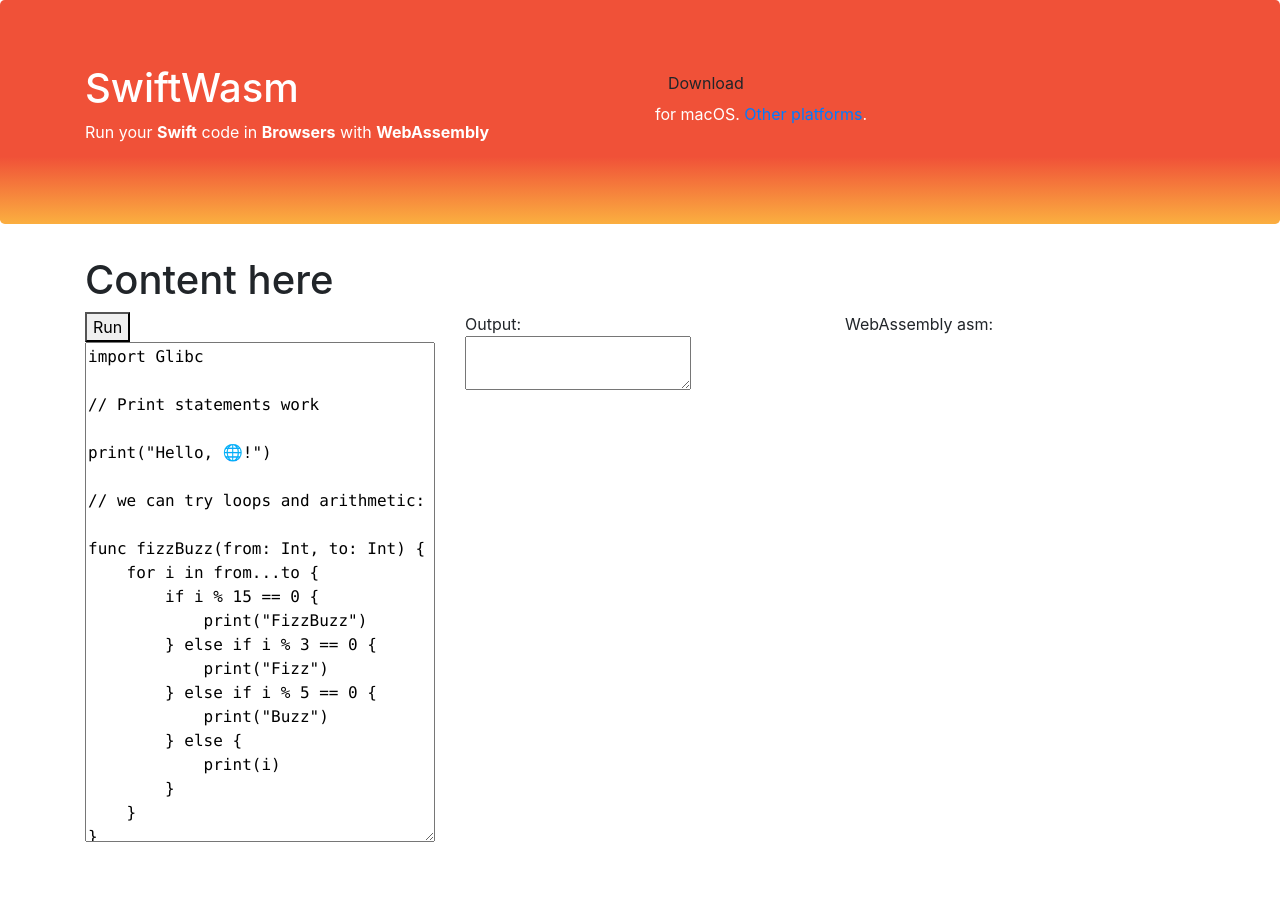
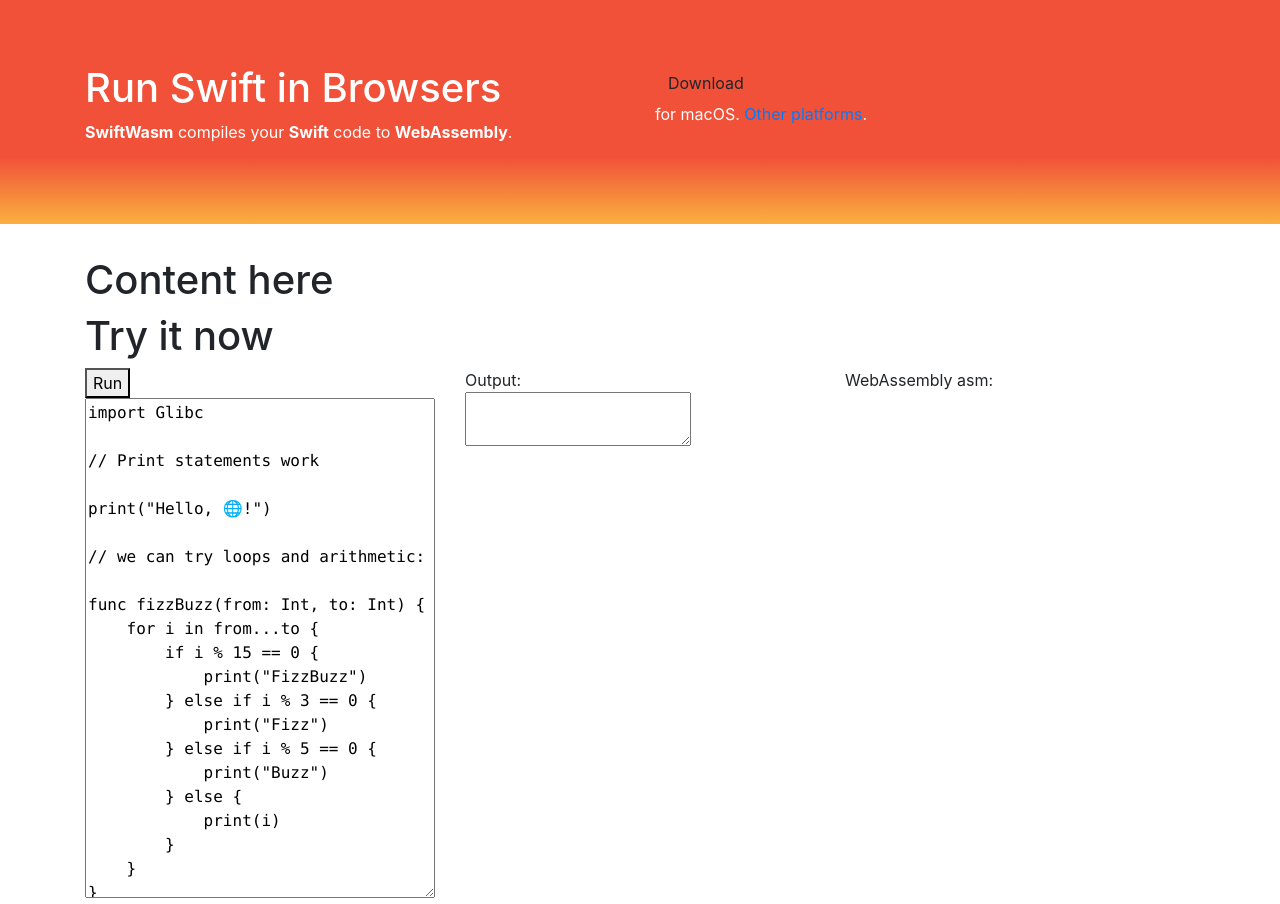
Before and after one commit to swiftwasm/swiftwasm.github.io, a plain HTML site: page index.html in a window 1280 px wide. Before the commit the page ends 848 px from the top, so only its background shows below. Drawn offline with nearby package versions, Linux system fonts and the light colour scheme.

Commit message:
Tweak the header

```diff
--- a/index.html
+++ b/index.html
@@ -6,9 +6,10 @@
 <link rel="stylesheet" href="https://cdnjs.cloudflare.com/ajax/libs/twitter-bootstrap/4.3.1/css/bootstrap.min.css" integrity="sha256-YLGeXaapI0/5IgZopewRJcFXomhRMlYYjugPLSyNjTY=" crossorigin="anonymous" />
 <style>
 .sw-jumbotron {
-	color: white;
-	background-color: #f05138;
-	background-image: linear-gradient(to bottom, #f05138 70%, #fbaf40);
+  color: white;
+  background-color: #f05138;
+  background-image: linear-gradient(to bottom, #f05138 70%, #fbaf40);
+  border-radius: 0;
 }
 #code-area {
   width: 100%;
@@ -21,8 +22,8 @@
   <div class="container">
     <div class="row">
       <div class="col">
-        <h1>SwiftWasm</h1>
-        <p>Run your <strong>Swift</strong> code in <strong>Browsers</strong> with <strong>WebAssembly</strong></p>
+        <h1>Run Swift in Browsers</h1>
+        <p><strong>SwiftWasm</strong> compiles your <strong>Swift</strong> code to <strong>WebAssembly</strong>.</string></p>
       </div>
       <div class="col">
         <a href="https://github.com/swiftwasm/swift/releases" class="btn">Download</a>
@@ -37,6 +38,7 @@
   <h1>Content here</h1>
 </div>
 <div class="container">
+  <h1>Try it now</h1>
   <div class="row">
     <div class="col">
       <div><button id="code-run">Run</button></div>
```
